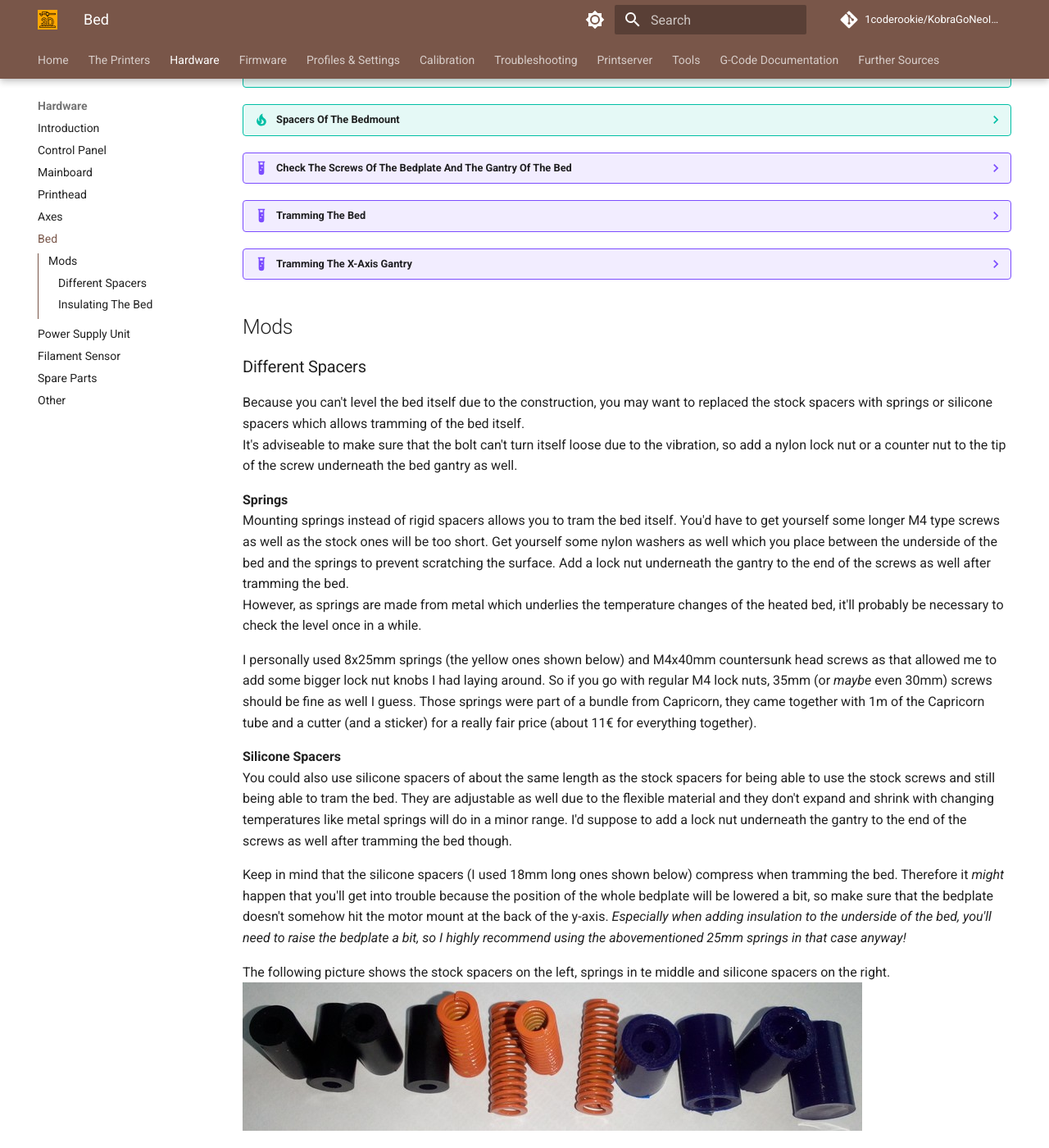
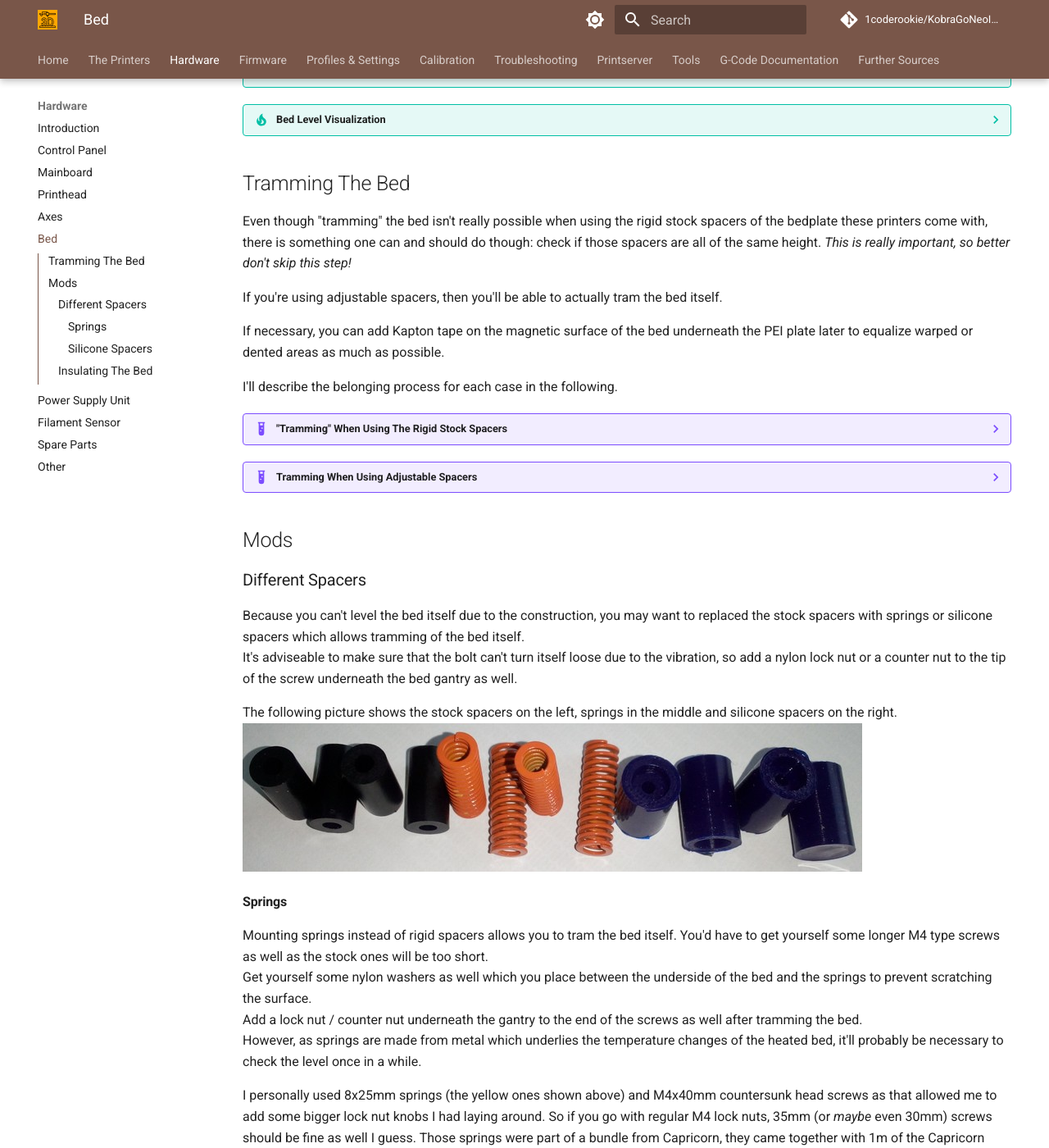
Before and after one commit to 1coderookie/KobraGoNeoInsights, an MkDocs documentation site: the page built from docs/hardware/bed.md, in a window 1280 px wide and 1400 px high, scrolled down 3331 px. Shown: the whole window at 82% size. Built offline with MkDocs 1.6.1 and Material for MkDocs 9.7.7, drawn with Linux system fonts in a browser that asks for light colours; comment, search, counter and statistics services are not loaded; some of the changed lines change nothing that is shown; some of the changed text lies outside the part shown.

Commit message:
Update bed.md

```diff
--- a/docs/hardware/bed.md
+++ b/docs/hardware/bed.md
@@ -29,9 +29,14 @@ The following picture shows the unmounted bed from the underside.
 
 ![Bed underside](../assets/images/bed_underside_web.jpg)
 
-The bedplate itself is mounted to the y-axis gantry shown in the following picture.
+The bedplate itself is mounted to the bed gantry which runs along the y-axis shown in the following picture.
 
 ![Bed gantry](../assets/images/bed_gantry_web.jpg)
+
+??? example "Check The Screws Of The Bedplate And The Gantry Of The Bed"
+
+    - Check if the screws are all tightened up. Be careful though to not overtighten the screws of the Bedplate as you may compress the little spacers underneath it and therefore the plate may become warped. On the other hand, if you see that your bed is warped somehow or that the bed is much more off in certain areas or at one side, you can check if the screws in that area might be too tightened up or too loose.
+    - Check if the bedplate itself is somehow wobbling. Not only sideways (horizontally), but also up and down (vertically). If so, not only check the v-slot wheels and maybe adjust their fitting using the eccentric nuts, also check if the screws of the gantry of the bed where the wheels are mounted to are tightened up.
 
 ??? info "Bed Thermistor"
 
@@ -44,24 +49,24 @@ The bedplate itself is mounted to the y-axis gantry shown in the following pictu
     - To make the measured values of the ABL come into account later when it comes down to printing, you'll need to add a certain line to the start G-code of the slicer. I'm not 100% sure yet, but right now it seems like the necessary command is `M420 S1` which reads the data out of the EEPROM.
     - Keep in mind that every time you proceed an ABL process, you'll have to set the z-offset again!
 
+??? tip "Level The ABL Sensor"
+
+    It's advisable to level the ABL sensor in relation to the nozzle initially, you can find information about it in the hardware section within the chapter ["Printhead"](printhead.md#leveling-or-dismounting-the-abl-sensor).
+
 ??? tip "Execute PID Tuning For The Bed"
 
-    To make sure the heating algorithm can work as expected and keeps the fluctuation of the temperature as low as possible, execute a PID tuning. You can find information about how to do that in the chapter ["PID Tuning"](../pid-tune.md).
+    To make sure the heating algorithm can work as expected and keeps the fluctuation of the temperature as low as possible, execute a PID tuning. You can find information about how to do that in the section ["PID Tuning"](calibration.md#pid-tuning).
 
 ??? tip "Clean The PEI Plate Of The Bed"
 
     - Before starting a print, make sure the surface of the plate is clean and without any traces of oil, silicone or other stuff which avoids that the filament sticks to the surface. To clean it, you can
         - wash the plate using *regular dishwasher soap and water* (don't use the kind of 'soft', 'creamy' or 'balm' soap though),
         - use *isopropyl alcohol (IPA)* or
-        - *silicone remover spray* (it's the stuff the guys use to clean the surface before spraypainting a car, I personally use this and can highly recommend it).
+        - use *silicone remover spray* (it's the stuff the guys use to clean the surface before spraypainting a car, I personally use this and can highly recommend it).
     - Already touching the plate with your fingers leads to a little amoung of grease left there which already might be enough to cause problems for your print to stick on the bed, so maybe always use disposable gloves when touching it, taking it off or repositioning it.
     - If there's a rest of filament stuck on the plate, *never* try to scratch it off with metal or other sharp materials as you don't want to harm the PEI coating. Heat up the bed and try to peel off the filament instead. If that doesn't work, take off the plate and heat up the area using your hot air gun - sooner or later you'll be able to peel it off. However, be careful to not overheat and maybe harm the coating though.
 
     ***Don't use Acetone to clean the PEI plate, it'll destroy the coating!***
-
-??? tip "Level The ABL Sensor"
-
-    It's advisable to level the ABL sensor in relation to the nozzle initially, you can find information about it in the hardware section within the chapter ["Printhead"](printhead.md#leveling-or-dismounting-the-abl-sensor).
 
 ??? tip "Bed Level Visualization"
 
@@ -128,24 +133,44 @@ The bedplate itself is mounted to the y-axis gantry shown in the following pictu
     - Images will come soon.. ;)
 
 
-??? tip "Spacers Of The Bedmount"
+## Tramming The Bed
+Even though "tramming" the bed isn't really possible when using the rigid stock spacers of the bedplate these printers come with, there is something one can and should do though: check if those spacers are all of the same height. *This is really important, so better don't skip this step!*
 
-    If you find that the bed is not as flat or trimmed as it should be, it might be a good idea to disassemble it and check the four black spacers that connect the metal y-axis gantry and the bed itself. Measure them with a slide gauge to see if they are really the same height.
-    If they're not, either look for other spacers you might be using, put the stock ones on a flat surface with sandpaper and grind them down to one length or put washers or other suitable material (e.g. gasket material) of the needed thickness under them. Then execute another ABL and compare the new values. From there you can try to get it as much trammed as possible. If that doesn't really help, check the "Mods" section below and read the part about using different types of spacers.
+If you're using adjustable spacers, then you'll be able to actually tram the bed itself.
+
+If necessary, you can add Kapton tape on the magnetic surface of the bed underneath the PEI plate later to equalize warped or dented areas as much as possible.
+
+I'll describe the belonging process for each case in the following.
+
+??? example ""Tramming" When Using The Rigid Stock Spacers"
+
+    When using the rigid stock spacers the printer came with, dismount the bedplate from the bedgantry and take out those four black spacers. Then put them next to each other on a flat surface and/or measure them using a caliper. Most likely they aren't all of the same height, which will lead to a somewhat crooked, tilted or 'warped' bed.
+
+    Now you could either look for other spacers you might be using, put washers or other suitable material (e.g. gasket material) of the needed thickness under them when remounting or (what I'd recommend to do) *sand them down to the smallest of the four spacers for achieving an equal height*.
+    When doing so, put the sandpaper on a flat surface and carefully rub the spacers across it - *pay attention that you do this while holding the spacer absolutely perpendicular! You don't want to end up with a spacer where one end is sanded off tilted!*
+
+    Once you're done and all four spacers are of equal height, reassemble everything. Then proceed with [tramming the x-axis gantry](axes.md#tramming-the-x-axis-gantry) in relation to the bed.
+
+??? example "Tramming When Using Adjustable Spacers"
+
+    You could also use [adjustable spacers](hardware/bed.md#different-spacers) like silicone spacers or springs instead of those rigid spacers. That'll put you in the position of really being able to tram the bed.
+    However, if doing so you not only need to be precise when tramming the bed, but you should *proceed with [tramming the x-axis gantry](axes.md#tramming-the-x-axis-gantry) in relation to the frame first*. This is really important as it will ensure that the x-axis gantry is parallel to the base frame.
+    Once this step is done, you can proceed with tramming the bed itself.
+
+    When you want to tram the bed by adjusting the tension of the springs or silicone spacers to pull down a side or an edge of the bed, be careful to not bend the bed itself by tightening up just one corner too much. Try to push down one side of the bed and adjust two screws at a time.
+    I personally tram the bed by adding just a little bit of load to the spacers, so that the bed doesn't wobble.
+
+    For actually tramming the bed now, you'll have to move the printhead to all of the four corners and adjust the height of the belonging edge of the bed by tightening or loosening the belonging screw. I'd suppose to start with the left backhand corner and rotate clockwise.
+    Take off the PEI plate and place an object onto the edge of the bed. It doesn't matter if this object is like 5mm or 5cm high as you're not setting the z-offset yet. It's just being used to ensure that the bedplate will be at the same height in relation to the printhead at all four corners. You need to make sure that you'll still be able to access the screw form the top though, so don't place the object right above the screw.
+    Then lower the printhead manually until the nozzle or the ABL sensor just touches that object. Then move the object to the next corner and move the printhead across it. Make sure that you absolutely *don't* move the head along the z-axis by accident, so that you don't somehow change the height of it!
+    If the head is positioned too low and there isn't enough space to fit the object between the bed and the head, tighten the screw for lowering the bedplate. If there's too much space, loosen the screw a bit until the nozzle/ABL sensor touches the object again.
+    Proceed with the other corners like that. Once you're done with all four corners, do another round and check if everything still fits. Most likely it won't as it affects the other edges when adjusting the height of one edge. When you're done with this round as well, put on the PEI plate, move the lead screw manually for raising the head and place the object in the first corner again. Lower the head and check all four edges once again if everything is correct.
+    When you're done, make sure the screws won't turn themselves loose due to the vibration, so add e.g. an additional lock nut as well.
+    Also remember to check your z-offset as it'll most likely has to be adjusted.
+
+    In case you're using Klipper like me, you can use the macro ["screws_tilt_adjust with the command SCREWS_TILT_CALCULATE"](https://www.klipper3d.org/Manual_Level.html#adjusting-bed-leveling-screws-using-the-bed-probe) to finetune the tramming of the bed if necessary.
 
 
-??? example "Check The Screws Of The Bedplate And The Gantry Of The Bed"
-
-    - Check if the screws are all tightened up. Be careful though to not overtighten the screws of the Bedplate as you may compress the little spacers underneath it and therefore the plate may become warped. On the other hand, if you see that your bed is warped somehow or that the bed is much more off in certain areas or at one side, you can check if the screws in that area might be too tightened up or too loose.
-    - Check if the bedplate itself is somehow wobbling. Not only sideways (horizontally), but also up and down (vertically). If so, not only check the v-slot wheels and maybe adjust their fitting using the eccentric nuts, also check if the screws of the gantry of the bed where the wheels are mounted to are tightened up.
-
-??? example "Tramming The Bed"
-
-    If you added adjustable spacers like silicone spacers or springs, you'll be able to tram your bed. When you want to tram the bed by adjusting the tension of the springs or silicone spacers to pull down a side or an edge of the bed, be careful to not bend the bed itself by tightening up just one corner too much. Try to push down one side of the bed and adjust two screws at a time. Even then be careful though and keep an eye on the mesh visualizer or (if you con't have that one) on the values of the ABL.
-
-??? example "Tramming The X-Axis Gantry"
-
-    To make sure that the bed and the x-axis gantry are parallel to each other, you should also tram the gantry in relation to the bed itself - if you're using the stock spacers. If you're using adjustable spacers, you should tram the x-axis gantry to the frame and then tram the bed in relation to the nozzle (imhoo). See the section ["Tramming The X-Axis Gantry"](axes.md#tramming-the-x-axis-gantry) to read how you could do it.
 
 ## Mods
 
@@ -153,28 +178,22 @@ The bedplate itself is mounted to the y-axis gantry shown in the following pictu
 Because you can't level the bed itself due to the construction, you may want to replaced the stock spacers with springs or silicone spacers which allows tramming of the bed itself.
 It's adviseable to make sure that the bolt can't turn itself loose due to the vibration, so add a nylon lock nut or a counter nut to the tip of the screw underneath the bed gantry as well.
 
-**Springs**
-Mounting springs instead of rigid spacers allows you to tram the bed itself. You'd have to get yourself some longer M4 type screws as well as the stock ones will be too short. Get yourself some nylon washers as well which you place between the underside of the bed and the springs to prevent scratching the surface. Add a lock nut underneath the gantry to the end of the screws as well after tramming the bed.
+The following picture shows the stock spacers on the left, springs in the middle and silicone spacers on the right.
+![Spacers](../assets/images/bed_different-spacers_web.jpg)
+
+#### Springs
+Mounting springs instead of rigid spacers allows you to tram the bed itself. You'd have to get yourself some longer M4 type screws as well as the stock ones will be too short.
+Get yourself some nylon washers as well which you place between the underside of the bed and the springs to prevent scratching the surface.
+Add a lock nut / counter nut underneath the gantry to the end of the screws as well after tramming the bed.
 However, as springs are made from metal which underlies the temperature changes of the heated bed, it'll probably be necessary to check the level once in a while.
 
-I personally used 8x25mm springs (the yellow ones shown below) and M4x40mm countersunk head screws as that allowed me to add some bigger lock nut knobs I had laying around. So if you go with regular M4 lock nuts, 35mm (or *maybe* even 30mm) screws should be fine as well I guess. Those springs were part of a bundle from Capricorn, they came together with 1m of the Capricorn tube and a cutter (and a sticker) for a really fair price (about 11€ for everything together).
+I personally used 8x25mm springs (the yellow ones shown above) and M4x40mm countersunk head screws as that allowed me to add some bigger lock nut knobs I had laying around. So if you go with regular M4 lock nuts, 35mm (or *maybe* even 30mm) screws should be fine as well I guess. Those springs were part of a bundle from Capricorn, they came together with 1m of the Capricorn tube and a cutter (and a sticker) for a really fair price (about 11€ for everything together).
 
-**Silicone Spacers**
+#### Silicone Spacers
 You could also use silicone spacers of about the same length as the stock spacers for being able to use the stock screws and still being able to tram the bed. They are adjustable as well due to the flexible material and they don't expand and shrink with changing temperatures like metal springs will do in a minor range. I'd suppose to add a lock nut underneath the gantry to the end of the screws as well after tramming the bed though.
 
 Keep in mind that the silicone spacers (I used 18mm long ones shown below) compress when tramming the bed. Therefore it *might* happen that you'll get into trouble because the position of the whole bedplate will be lowered a bit, so make sure that the bedplate doesn't somehow hit the motor mount at the back of the y-axis. *Especially when adding insulation to the underside of the bed, you'll need to raise the bedplate a bit, so I highly recommend using the abovementioned 25mm springs in that case anyway!*
 
-The following picture shows the stock spacers on the left, springs in te middle and silicone spacers on the right. <br> ![Spacers](../assets/images/bed_different-spacers_web.jpg)
-
-??? example "Tramming The Bed"
-
-    When you want to tram the bed by adjusting the tension of the springs or silicone spacers to pull down a side or an edge of the bed, be careful to not bend the bed itself by tightening up just one corner too much. Try to push down one side of the bed and adjust two screws at a time.
-    I personally tram the bed by adding just a little bit of load to the spacers, so that the bed doesn't wobble. Then I'm measuring the distance between the tip of the ABL sensor and the bedplate where the screws are located in first place and adjust the four screws to get the same distance. Then I proceed with an ABL and look at the mesh and the values and repeat the steps if necessary.
-    Remember that every time you adjust one screw, it most likely will affect the other screws as well!
-    For finetuning I add Kapton tape on the magnetic surface of the bed underneath the PEI plate to egalize warped or dented areas as much as possible.
-    In case you're using Klipper like me, you can use the macro ["screws_tilt_adjust with the command SCREWS_TILT_CALCULATE"](https://www.klipper3d.org/Manual_Level.html#adjusting-bed-leveling-screws-using-the-bed-probe) to finetune the tramming of the bed.
-    When you're done, make sure the screws won't turn themselves loose due to the vibration, so add e.g. an additional lock nut as well.
-    Also remember to check your z-offset as it'll most likely has to be adjusted.
 
 ### Insulating The Bed
 What I personally can highly recommend is to insulate the underside of the bed.
```
